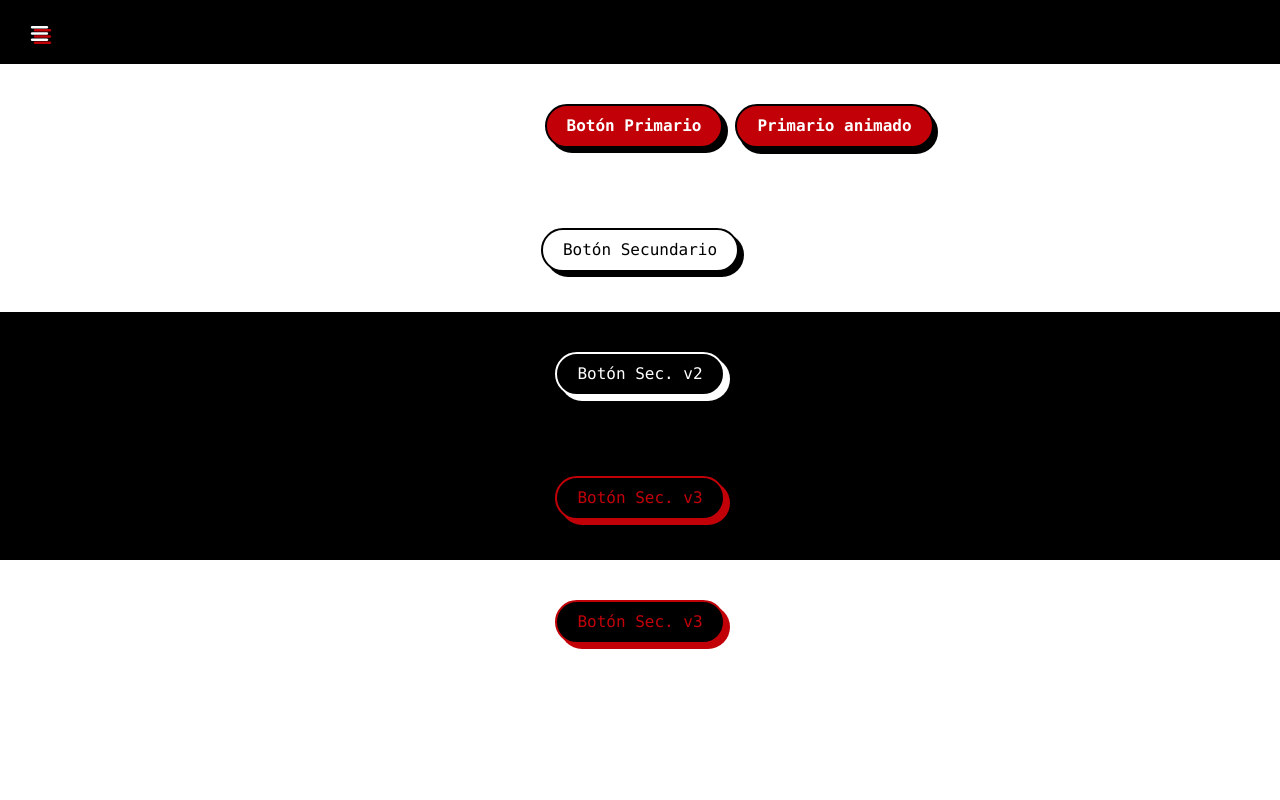
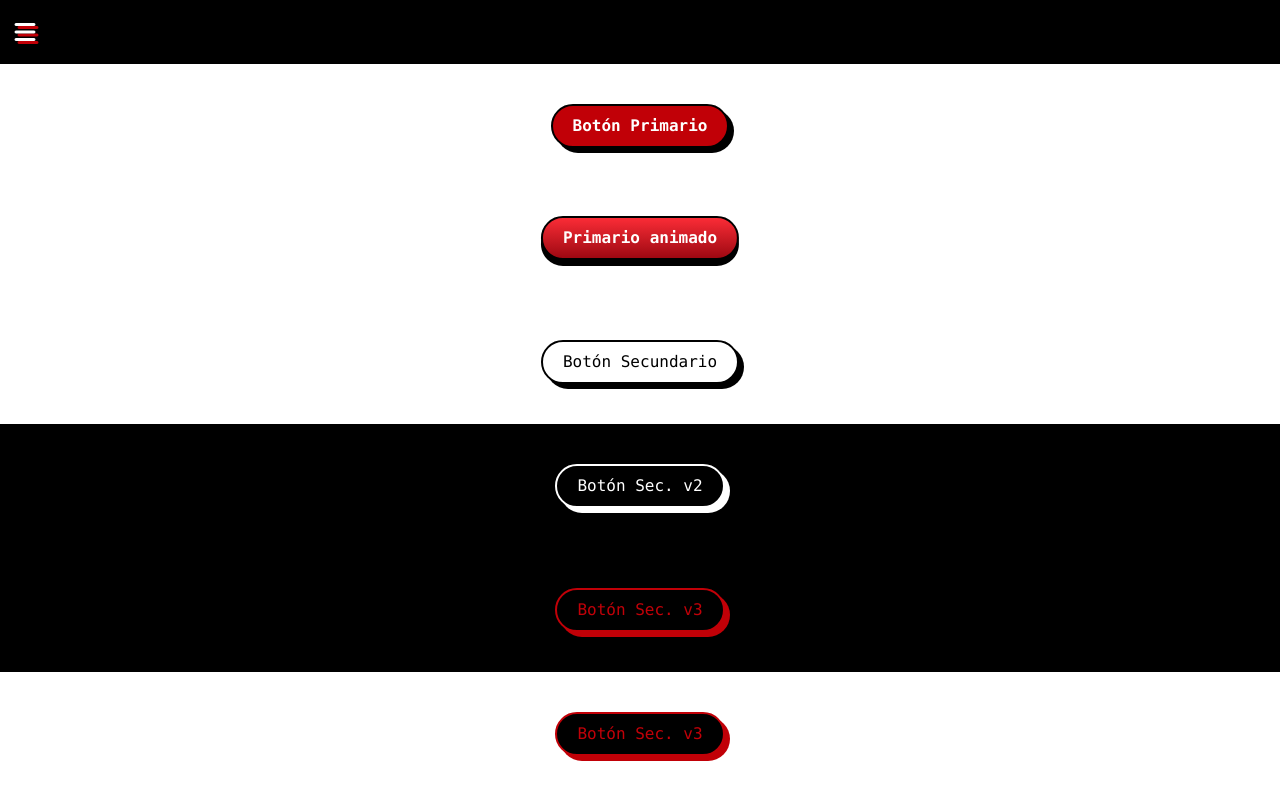
Before and after one commit to vdelaconcep/gonza, a React (Vite) app: page / in a window 1280 px wide. Built offline with nearby package versions, Linux system fonts and the light colour scheme.

Commit message:
Trabajando en diseño de botones animados

```diff
--- a/src/components/botones/primarioAnimado.jsx
+++ b/src/components/botones/primarioAnimado.jsx
@@ -3,15 +3,15 @@ import { motion } from "framer-motion";
 const PrimarioAnimado = ({ texto, accion }) => {
 
     return (
-        <div className="relative flex justify-center p-0">
+        <div className="relative w-8 h-8">
             <motion.button
-                className="bg-red-700 text-white whitespace-nowrap font-mono font-semibold px-5 py-2 rounded-full border-2 border-black absolute bottom-0 left-0 z-20"
+                className="bg-linear-to-t from-red-800 to-red-500 text-white whitespace-nowrap font-mono font-semibold px-5 py-2 rounded-full border-2 border-black absolute bottom-0 left-1/2 -translate-x-1/2 z-20"
                 onClick={accion}
-                whileTap={{x: '4px', y: '5px'}}>
+                whileTap={{y: '5px'}}>
                 {texto ? texto : 'Primario animado'}
             </motion.button>
             <button
-                className="bg-black text-black whitespace-nowrap font-mono font-semibold px-5 py-2 rounded-full border-2 border-black absolute -bottom-1.5 left-1 z-10"
+                className="bg-black text-black whitespace-nowrap font-mono font-semibold px-5 py-2 rounded-full border-2 border-black absolute -bottom-1.5 left-1/2 -translate-x-1/2 z-10"
                 onClick={accion}>
                 {texto ? texto : 'Primario animado'}
             </button>
--- a/src/components/navegacion/menu.jsx
+++ b/src/components/navegacion/menu.jsx
@@ -4,10 +4,10 @@ const Menu = ({ abierto, setAbierto }) => {
     return (
         <button
             onClick={() => setAbierto(!abierto)}
-            className="text-white text-xl text-shadow-[3px_3px_0px_rgba(193,0,7,1)] bg-black relative w-16 h-16"
+            className="text-white text-2xl text-shadow-[3px_3px_0px_rgba(193,0,7,1)] bg-black relative w-16 h-16"
             aria-label="toggle-menu">
             <motion.i
-                className="fa-solid fa-bars absolute top-6 right-5"
+                className="fa-solid fa-bars absolute top-1/2 -translate-y-1/2 right-1/2"
                 animate={{
                     rotate: abierto ? 90 : 0,
                     opacity: abierto ? 0 : 1
@@ -15,7 +15,7 @@ const Menu = ({ abierto, setAbierto }) => {
                 transition={{ duration: 0.3, ease: "easeInOut" }} />
 
             <motion.i
-                className="fa-solid fa-x absolute top-6 right-5"
+                className="fa-solid fa-x absolute top-1/2 -translate-y-1/2 right-1/2"
                 animate={{
                     rotate: abierto ? 0 : -90,
                     opacity: abierto ? 1 : 0
--- a/src/sections/principal.jsx
+++ b/src/sections/principal.jsx
@@ -7,8 +7,11 @@ import PrimarioAnimado from "@/components/botones/primarioAnimado";
 const Principal = () => {
     return (
         <main className="bg-white flex-1">
-            <div className="flex justify-center gap-3 p-10">
-                <Primario /> <PrimarioAnimado />
+            <div className="flex flex-col items-center gap-3 p-10">
+                <Primario />
+            </div>
+            <div className="flex flex-col items-center gap-3 p-10">
+                <PrimarioAnimado />
             </div>
             <div className="flex justify-center p-10">
                 <Secundario />
```
